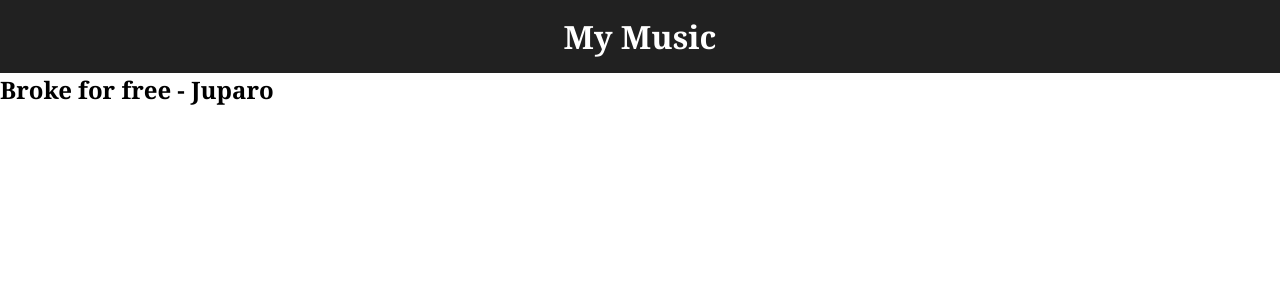
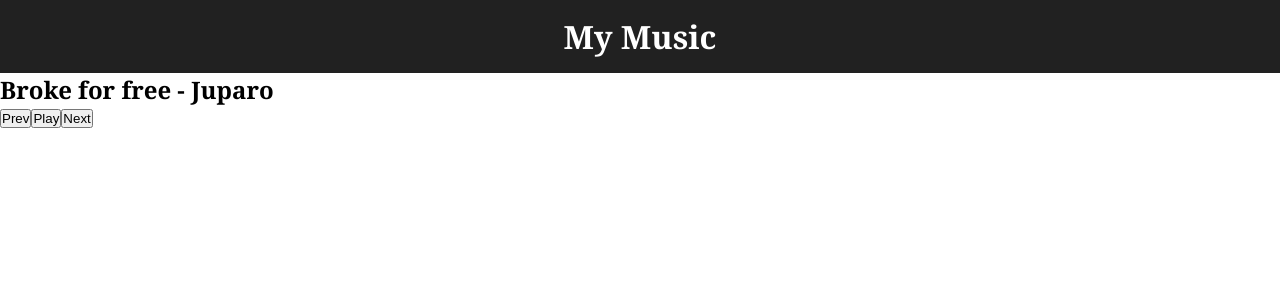
Before and after one commit to madhurabhujbal/Challenge31Days, a Vue app in the folder day7/spotif/: page / in a window 1280 px wide. Shown: the top 300 px of the page. Built offline with nearby package versions, Linux system fonts and the light colour scheme.

Commit message:
Add controls button and set play or pause state according to current state of song

```diff
--- a/day7/spotif/src/App.vue
+++ b/day7/spotif/src/App.vue
@@ -6,6 +6,12 @@
     <main>
       <section class="player">
         <h2 class="song-title"> {{ current.title }} - <span>{{ current.artist }}</span> </h2>
+        <div class="controls">
+          <button class="prev">Prev</button>
+          <button class="play" v-if="!isPlaying">Play</button>
+          <button class="pause" v-else>Pause</button>
+          <button class="next">Next</button>
+        </div>
       </section>
     </main>
   </div>
@@ -19,6 +25,7 @@ export default {
     return {
       current: {},
       index : 0,
+      isPlaying: false,
       songs: [
         {
           title: 'Broke for free',
@@ -59,7 +66,6 @@ export default {
   created() {
     this.current = this.songs[this.index];
     this.player.src = this.current.src;
-    this.player.play();
   }
 }
 </script>
```
